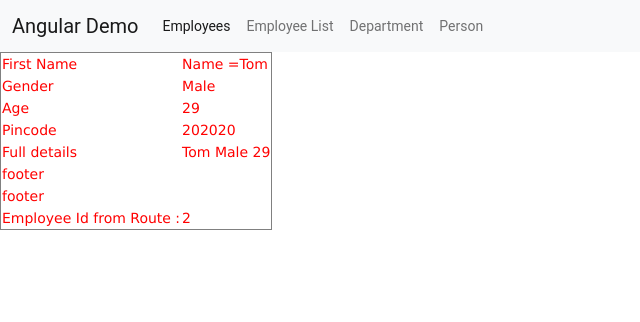
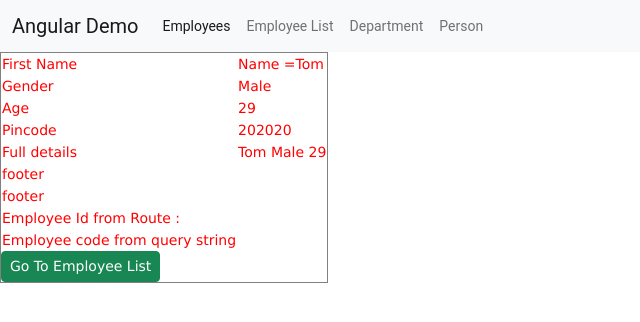
Before and after one commit to navinkaloniya/firstDemo, an Angular app: page /employee/2 in a window 1280 px wide. Shown: the top 322 px of the page, without its empty margins (0-640 px from the left). Built offline with nearby package versions, Linux system fonts and the light colour scheme.

Commit message:
Query String

```diff
--- a/src/app/app-routing.module.ts
+++ b/src/app/app-routing.module.ts
@@ -7,8 +7,10 @@ import { AppComponent } from './app.component';
 import { PageNotFoundComponent } from './page-not-found/page-not-found.component';
 
 const routes:Routes=[
-  { path:'employee',component:EmployeeComponent},
+  //{ path:'employee',component:EmployeeComponent},
+  //Required route parameter ( start with forward slash with a semi colon with it)
   { path:'employee/:id',component:EmployeeComponent},
+  //{ path:'employee',component:EmployeeComponent},
   { path:'employee/:emp-id/:name',component:EmployeeComponent},
   { path:'employee-list',component:EmployeeListComponent},
   { path:'dept',component:DepartmentComponent},
--- a/src/employee-list/employee-list.component.html
+++ b/src/employee-list/employee-list.component.html
@@ -43,7 +43,13 @@ child tag itself
         <!-- <td>{{emp.salary  |number:'4.1-2' }}</td> -->
         <td>
             <button class="btn btn-sm btn-primary" type="button" (click)="navigate(emp)">{{emp.name}}</button>
+            <!-- Required route parameter syntax -->
             <a class="btn btn-sm btn-primary" [routerLink]="['/employee',emp.code]" aria-current="page" href="#">{{emp.name}}</a>
+            <!-- Optional route parameter syntax -->
+            <a class="btn btn-sm btn-success" [routerLink]="['/employee',{code:emp.code}]" aria-current="page" href="#">{{emp.name}}</a>
+            <!-- Tag with Query String -->
+            <a class="btn btn-sm btn-primary" queryParamsHandling="preserve" [queryParams]="{'empcode':'123'}"  [routerLink]="['/employee',emp.code]" aria-current="page" href="#">{{emp.name}}</a>
+
         </td>
         </tr>
    </ng-container>
@@ -54,6 +60,7 @@ child tag itself
 </table>
 <button type="button" (click)="openDialog()">Open Dialog</button>
 </div>
+<button class="btn btn-sm btn-primary" type="button" (click)="preserveQuery()">Query Preserve</button>
 
 
 
--- a/src/employee-list/employee-list.component.ts
+++ b/src/employee-list/employee-list.component.ts
@@ -61,9 +61,16 @@ openDialog(){
 navigate(emp:IEmployee){
    // alert(emp.code);
     //this._router.navigate(['employee']);
-if(emp.code=='6')
-this._router.navigate(['/dept']);
-else
-    this._router.navigate(['/employee',emp.code]);
+
+//this._router.navigate(['/employee',emp.code]); //Required route
+   // this._router.navigate(['/employee',{code:emp.code}]); //optional route
+
+    this._router.navigate(['/employee',emp.code],
+    {queryParams:{'empcode':emp.code,'name':emp.name}, queryParamsHandling:'merge'});
+}
+
+preserveQuery(){
+    this._router.navigate(['/dept'],
+    {queryParams:{'deptcode':'1','name':'HR'}, queryParamsHandling:'preserve'});
 }
 }
--- a/src/employee/employee.component.html
+++ b/src/employee/employee.component.html
@@ -49,7 +49,15 @@ value= TOM
     <tr>
         <td>Employee Id from Route : </td>
         <td>{{EmployeeId}}</td>
-    </tr>
+</tr>
+        <tr>
+            <td>
+                Employee code from query string
+            </td>
+            <td>{{empCode}}</td>
+        </tr>
+
+    <a class="btn btn-sm btn-success" queryParamsHandling="preserve" [routerLink]="['/employee-list']" aria-current="page" href="#">Go To Employee List</a>
 </table>
 
 <!--
--- a/src/employee/employee.component.ts
+++ b/src/employee/employee.component.ts
@@ -1,5 +1,5 @@
 import { Component} from'@angular/core'
-import { ActivatedRoute } from '@angular/router';
+import { ActivatedRoute, TitleStrategy } from '@angular/router';
 
 @Component({
 selector:'emp',
@@ -14,13 +14,19 @@ export class EmployeeComponent {
     //snapshot approach we use( Activated Route class)
     //observable
     EmployeeId:string|null='';
+    empCode:string="";
     //EmployeeId:number=0;
     constructor(private _route:ActivatedRoute){
 
     }
     ngOnInit(){
-     this.EmployeeId= this._route.snapshot.paramMap.get('id');
+    // this.EmployeeId= this._route.snapshot.paramMap.get('id');
+     this.EmployeeId= this._route.snapshot.paramMap.get('code');
+     if(this._route.snapshot.queryParamMap.has('empcode')){
 
+this.empCode= this._route.snapshot.queryParamMap.get('empcode')!;
+     }
+   let keys:string[]=  this._route.snapshot.queryParamMap.keys;
     }
 firstName:string="Tom";
 gender:string="Male";
```
